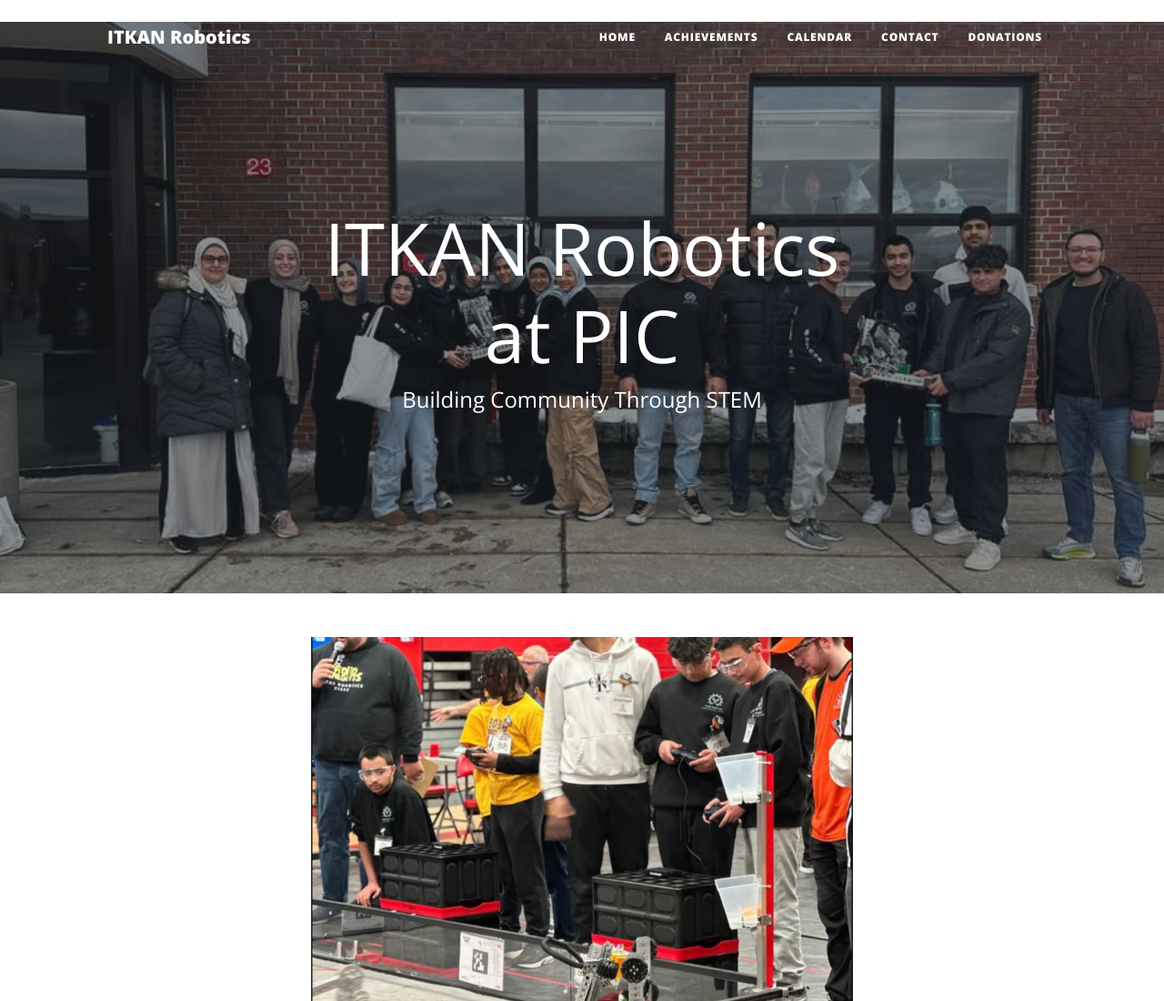
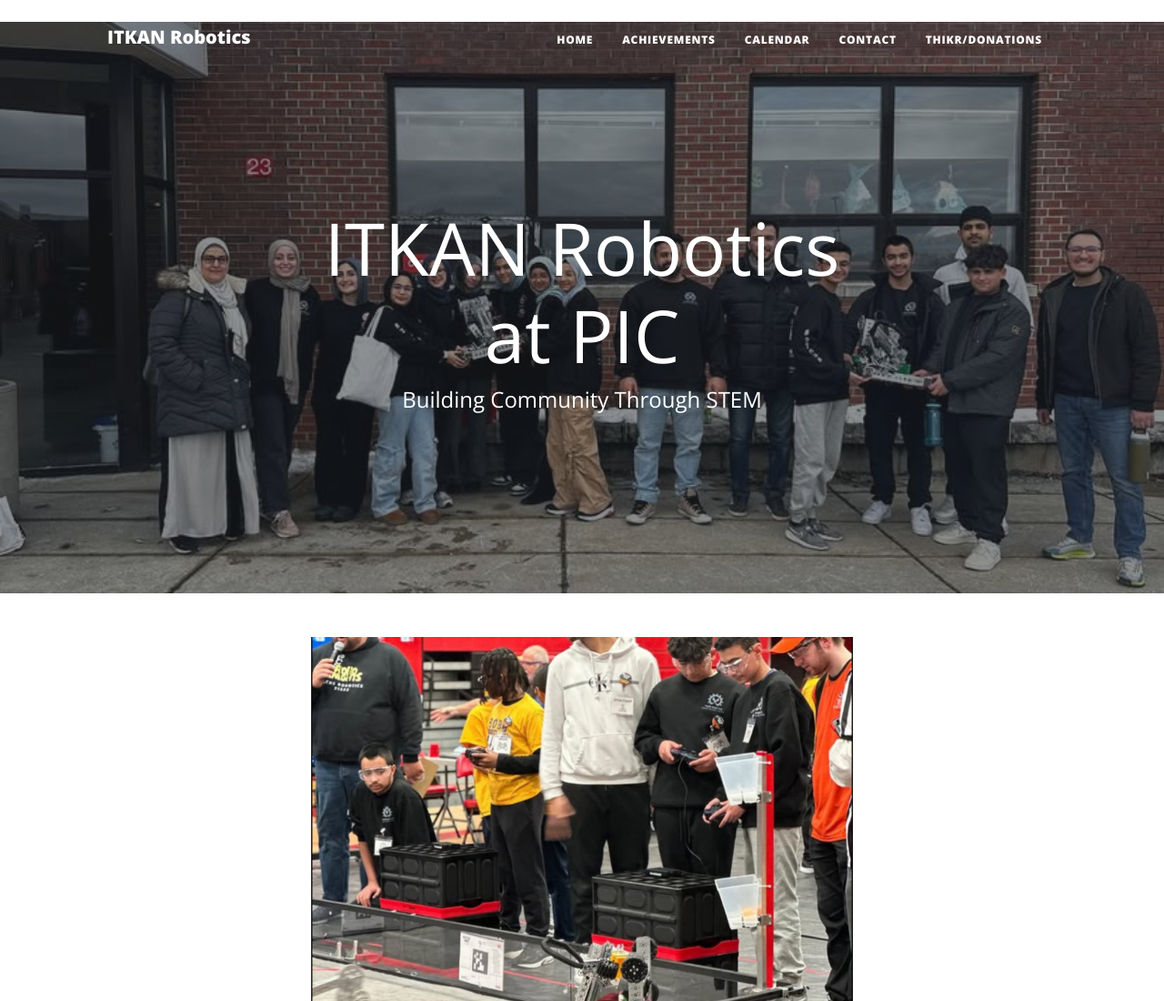
Before and after one commit to Aminikamini/Itkan-PIC, a plain HTML site: page html/achievements.html in a window 1280 px wide. Shown: the top 1100 px of the page at 91% size. Drawn offline with nearby package versions, Linux system fonts and the light colour scheme; files that its build step writes are made by us from their sources; files whose address does not match are found by name.

Commit message:
Update achievements.html
nav2

```diff
--- a/html/achievements.html
+++ b/html/achievements.html
@@ -22,18 +22,17 @@
          <nav class="navbar navbar-expand-lg navbar-light" id="mainNav">
     <div class="container px-4 px-lg-5">
         <a class="navbar-brand" href="index.html">ITKAN Robotics</a>
-    <button class="navbar-toggler" type="button" data-bs-toggle="collapse"
-      data-bs-target="#navbarResponsive" aria-controls="navbarResponsive"
-      aria-expanded="false" aria-label="Toggle navigation">
-      Menu <i class="fas fa-bars"></i>
+        <button class="navbar-toggler" type="button" data-bs-toggle="collapse" data-bs-target="#navbarResponsive" aria-controls="navbarResponsive" aria-expanded="false" aria-label="Toggle navigation">
+            Menu
+            <i class="fas fa-bars"></i>
         </button>
         <div class="collapse navbar-collapse" id="navbarResponsive">
             <ul class="navbar-nav ms-auto py-4 py-lg-0">
-        <li class="nav-item"><a class="nav-link px-lg-3 py-3 py-lg-4" href="index.html">Home</a></li>
-        <li class="nav-item"><a class="nav-link px-lg-3 py-3 py-lg-4" href="achievements.html">Achievements</a></li>
-        <li class="nav-item"><a class="nav-link px-lg-3 py-3 py-lg-4" href="calendar.html">Calendar</a></li>
-        <li class="nav-item"><a class="nav-link px-lg-3 py-3 py-lg-4" href="contact.html">Contact</a></li>
-        <li class="nav-item"><a class="nav-link px-lg-3 py-3 py-lg-4" href="donations.html">Donations</a></li>
+                <li class="nav-item"><a class="nav-link px-lg-3 py-3 py-lg-4" href="index.html" style="position: relative; top: 3px;">Home</a></li>
+                <li class="nav-item"><a class="nav-link px-lg-3 py-3 py-lg-4" href="html/achievements.html" style="position: relative; top: 3px;">Achievements</a></li>
+                <li class="nav-item"><a class="nav-link px-lg-3 py-3 py-lg-4" href="html/calendar.html" style="position: relative; top: 3px;">Calendar</a></li>
+                <li class="nav-item"><a class="nav-link px-lg-3 py-3 py-lg-4" href="html/contact.html" style="position: relative; top: 3px;">Contact</a></li>
+                <li class="nav-item"><a class="nav-link px-lg-3 py-3 py-lg-4" href="html/donations.html" style="position: relative; top: 3px;">Thikr/Donations</a></li>
             </ul>
         </div>
     </div>
```
Lines whose indentation alone changed are shown as unchanged.
